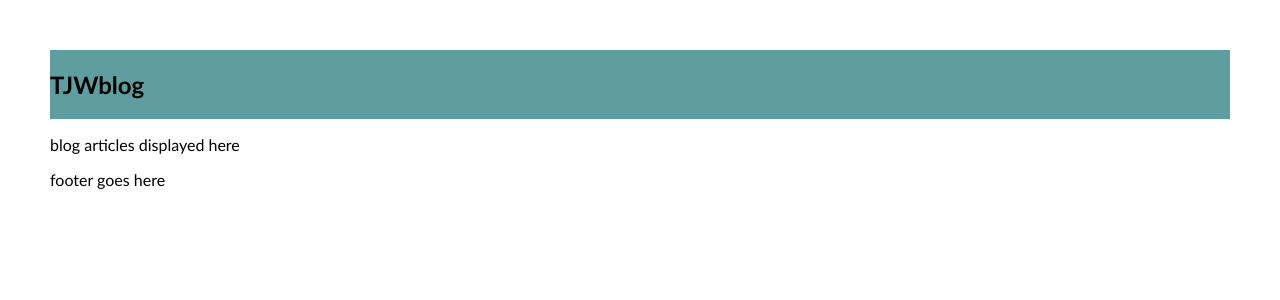
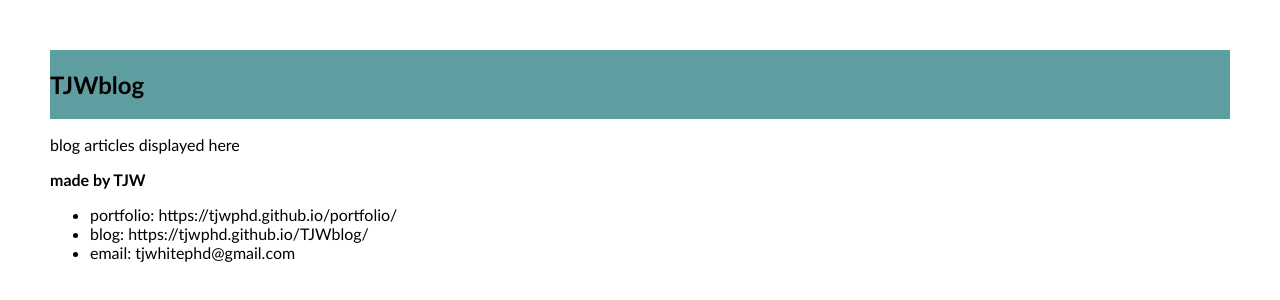
Before and after one commit to TJWphd/TJWblog, a plain HTML site: page blog.html in a window 1280 px wide. Drawn offline with Linux system fonts and the light colour scheme.

Commit message:
more edits

```diff
--- a/blog.html
+++ b/blog.html
@@ -8,14 +8,27 @@
     <link rel="stylesheet" href="./assets/css/style.css" />
     <link rel="stylesheet" href="./assets/css/blog.css" />
   </head>
+
+  <!-- header on blog page is smaller than header on landing/home page -->
+
   <body>
     <header>
       <h2>TJWblog</h2>
     </header>
+
     <main>
       <p>blog articles displayed here</p>
     </main>
-    <footer>footer goes here</footer>
+
+    <footer>
+      <strong>made by TJW</strong>
+      <ul>
+        <li>portfolio: https://tjwphd.github.io/portfolio/</li>
+        <li>blog: https://tjwphd.github.io/TJWblog/</li>
+        <li>email: tjwhitephd@gmail.com</li>
+      </ul>
+    </footer>
+
     <script source="./assets/js/logic.js" />
     <script source="./assets/js/blog.js" />
   </body>
```
Also changed, not shown: index.html (+0 -2 lines).
